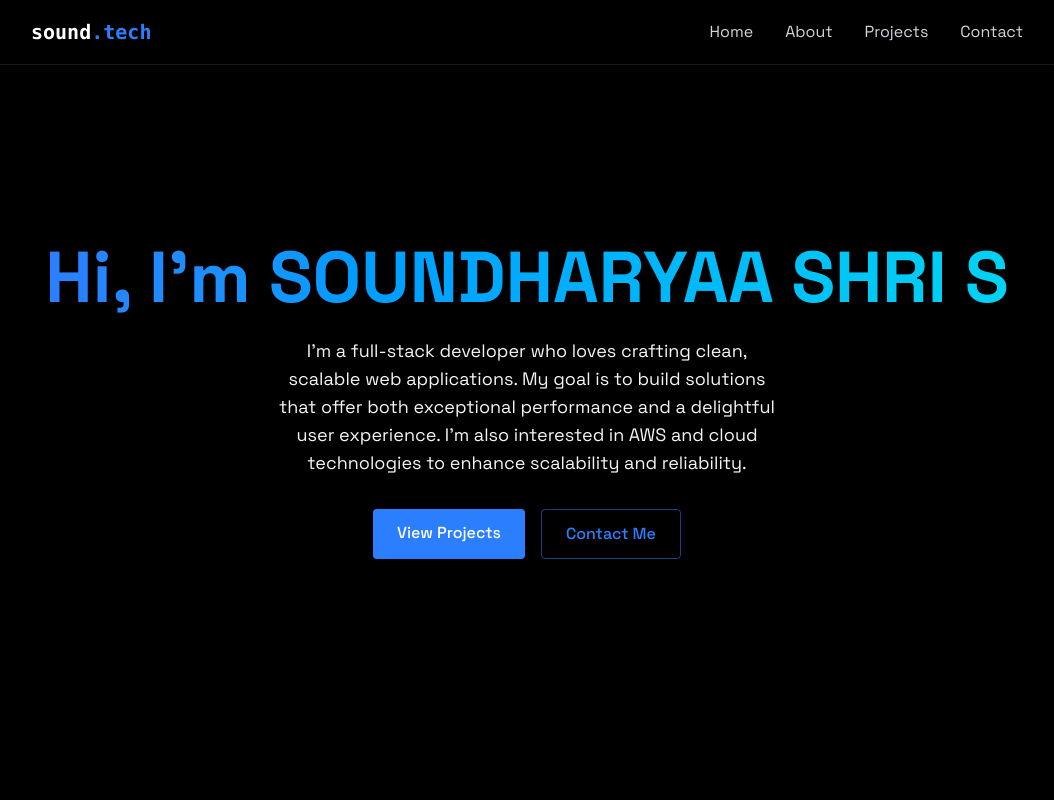
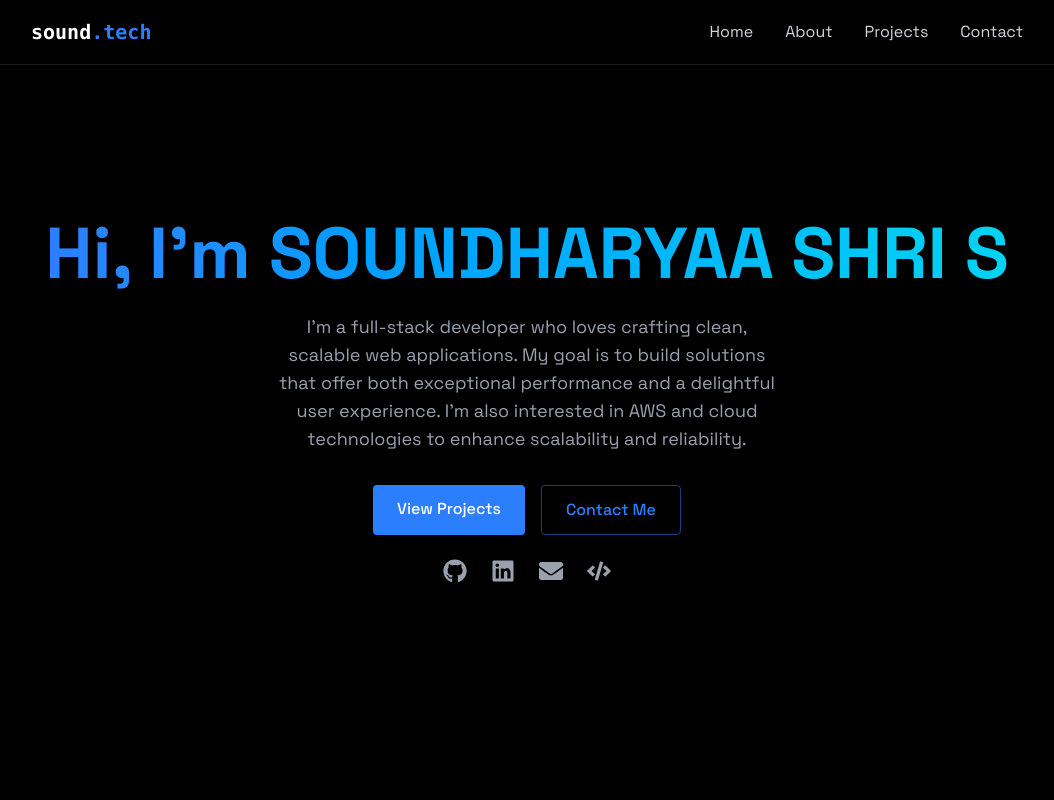
Before and after one commit to shrisoundharyaa/Soundharyaa_portfolio, a React (Vite) app in the folder my-profolio/: page / in a window 1280 px wide. Shown: the top 800 px of the page, without its empty margins (113-1167 px from the left). Built offline with nearby package versions, Linux system fonts and the light colour scheme.

Commit message:
changed something in home page

```diff
--- a/my-profolio/src/components/sections/Home.jsx
+++ b/my-profolio/src/components/sections/Home.jsx
@@ -1,4 +1,5 @@
 import { RevealOnScroll } from "../RevealOnScroll";
+import { FaGithub, FaLinkedin, FaEnvelope, FaCode } from "react-icons/fa"; // Importing icons
 
 export const Home = () => {
   return (
@@ -9,13 +10,14 @@ export const Home = () => {
       <RevealOnScroll>
         <div className="text-center z-10 px-4">
           <h1 className="text-5xl md:text-7xl font-bold mb-6 bg-gradient-to-r from-blue-500 to-cyan-400 bg-clip-text text-transparent leading-right">
-            Hi, I&apos;m  SOUNDHARYAA SHRI S
+            Hi, I&apos;m SOUNDHARYAA SHRI S
           </h1>
 
-          <p className="tex-gray-400 text-lg mb-8 max-w-lg mx-auto">
-          I’m a full-stack developer who loves crafting clean, scalable web applications. My goal is to build solutions that offer both exceptional performance and a delightful user experience. I’m also interested in AWS and cloud technologies to enhance scalability and reliability.
+          <p className="text-gray-400 text-lg mb-8 max-w-lg mx-auto">
+            I’m a full-stack developer who loves crafting clean, scalable web applications. My goal is to build solutions that offer both exceptional performance and a delightful user experience. I’m also interested in AWS and cloud technologies to enhance scalability and reliability.
           </p>
-          <div className="flex justify-center space-x-4">
+
+          <div className="flex justify-center space-x-4 mb-6">
             <a
               href="#projects"
               className="bg-blue-500 text-white py-3 px-6 rounded font-medium transition relative overflow-hidden hover:-translate-y-0.5 hover:shadow-[0_0_15px_rgba(59, 130, 246, 0.4)]"
@@ -31,6 +33,41 @@ export const Home = () => {
               Contact Me
             </a>
           </div>
+
+          {/* Social Links with Icons */}
+          <div className="flex justify-center space-x-6 text-gray-400 text-2xl">
+            <a
+              href="https://github.com/shrisoundharyaa"
+              target="_blank"
+              rel="noopener noreferrer"
+              className="hover:text-white transition"
+            >
+              <FaGithub />
+            </a>
+            <a
+              href="https://www.linkedin.com/in/soundharyaa-shri-s-15b430299/"
+              target="_blank"
+              rel="noopener noreferrer"
+              className="hover:text-white transition"
+            >
+              <FaLinkedin />
+            </a>
+            <a
+              href="mailto:shrisoundharyaa@gmail.com"
+              className="hover:text-white transition"
+            >
+              <FaEnvelope />
+            </a>
+            <a
+              href="https://leetcode.com/u/shrisoundharyaa/"
+              target="_blank"
+              rel="noopener noreferrer"
+              className="hover:text-white transition"
+            >
+              <FaCode />
+            </a>
+          </div>
+
         </div>
       </RevealOnScroll>
     </section>
--- a/my-profolio/vite.config.js
+++ b/my-profolio/vite.config.js
@@ -7,4 +7,5 @@ export default defineConfig({
     react(),
    tailwindcss()
   ],
+  base: "Soundharyaa_portfolio",
 })
```
Also changed, not shown: my-profolio/package.json (+7 -1 lines), 1 other file (tests, documents, lock files or other folders).
